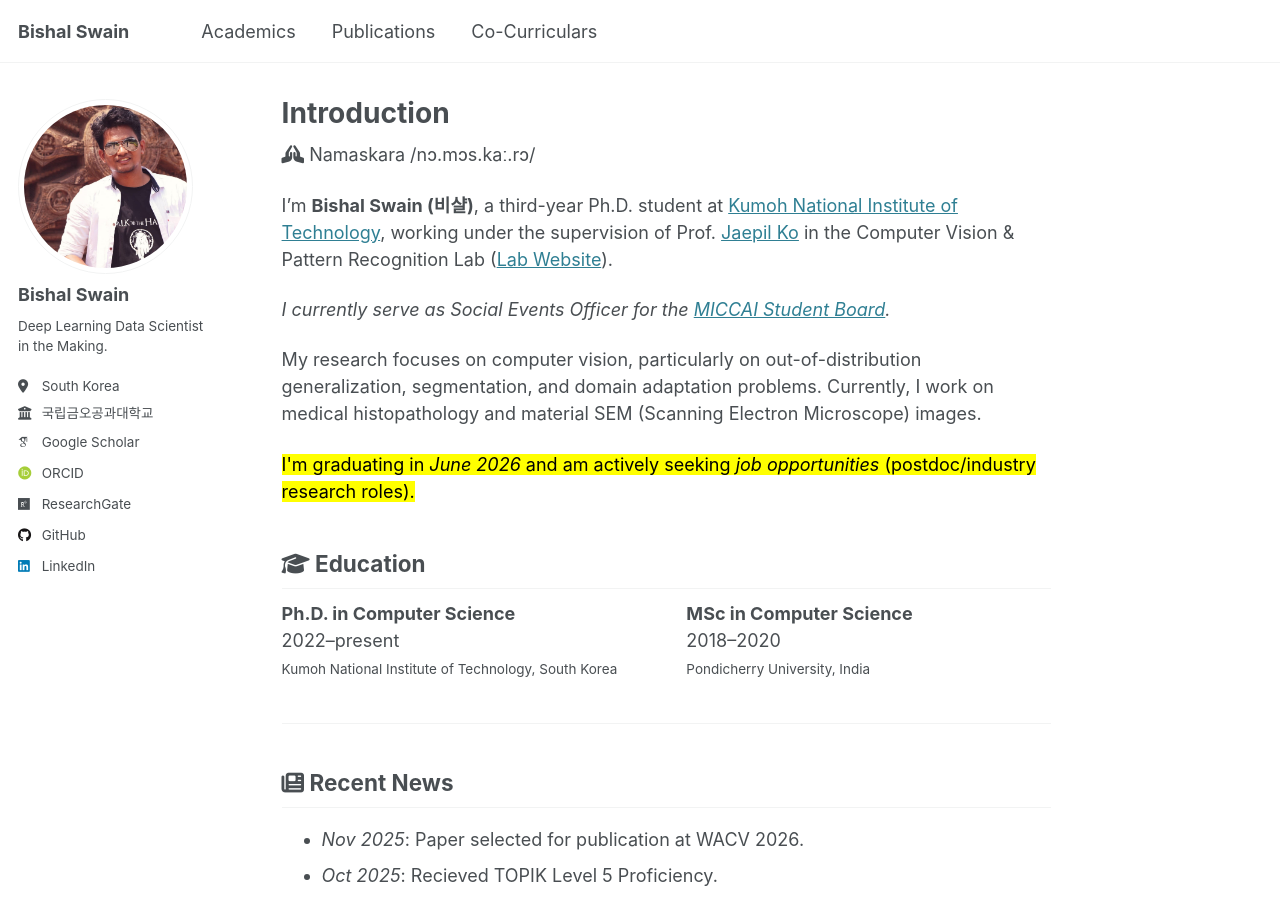
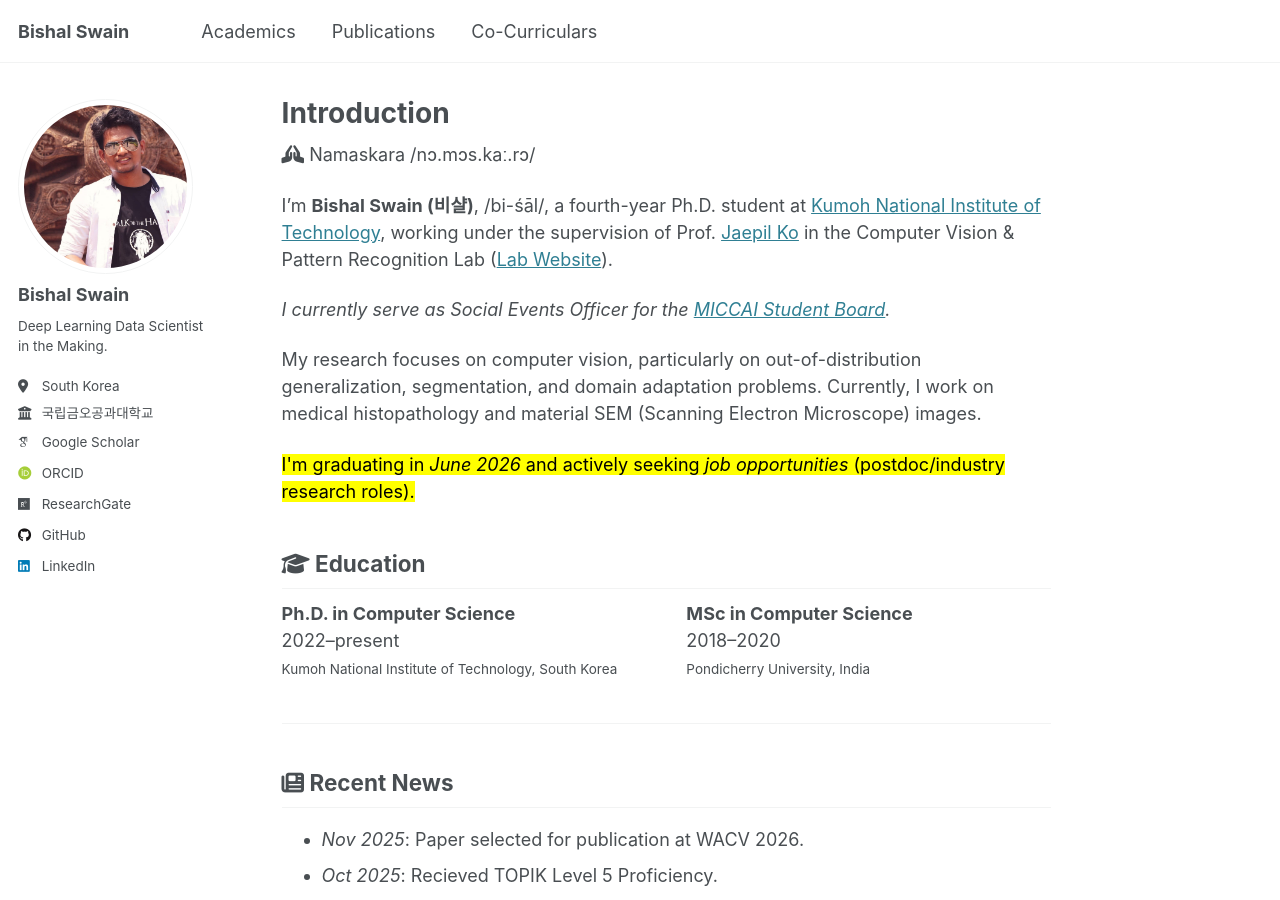
Before and after one commit to bluesaiyancodes/bluesaiyancodes.github.io, a Jekyll site: the page built from _pages/about.md, in a window 1280 px wide and 900 px high. Built offline with Jekyll 4.4.1, drawn with Linux system fonts in a browser that asks for light colours; some web fonts are replaced.

Commit message:
misc --update1128-2

```diff
--- a/_pages/about.md
+++ b/_pages/about.md
@@ -9,13 +9,13 @@ redirect_from:
 
 <i class="fas fa-hands-praying"></i> Namaskara /nɔ.mɔs.kaː.rɔ/
 
-I'm **Bishal Swain (비샬)**, a third-year Ph.D. student at [Kumoh National Institute of Technology](https://www.kumoh.ac.kr/), working under the supervision of Prof. [Jaepil Ko](http://cvpr.kumoh.ac.kr/nonezero/) in the Computer Vision & Pattern Recognition Lab ([Lab Website](http://cvpr.kumoh.ac.kr/)).
+I'm **Bishal Swain (비샬)**, /bi-śāl/, a fourth-year Ph.D. student at [Kumoh National Institute of Technology](https://www.kumoh.ac.kr/), working under the supervision of Prof. [Jaepil Ko](http://cvpr.kumoh.ac.kr/nonezero/) in the Computer Vision & Pattern Recognition Lab ([Lab Website](http://cvpr.kumoh.ac.kr/)).
 
 *I currently serve as Social Events Officer for the [MICCAI Student Board](https://miccai-sb.github.io/organization.html).*
 
 My research focuses on computer vision, particularly on out-of-distribution generalization, segmentation, and domain adaptation problems. Currently, I work on medical histopathology and material SEM (Scanning Electron Microscope) images.
 
-<mark>I'm graduating in <i>June 2026</i> and am actively seeking <i>job opportunities</i> (postdoc/industry research roles). </mark>
+<mark>I'm graduating in <i>June 2026</i> and actively seeking <i>job opportunities</i> (postdoc/industry research roles). </mark>
 
 <h2><i class="fas fa-graduation-cap"></i>  Education</h2>
 
```
